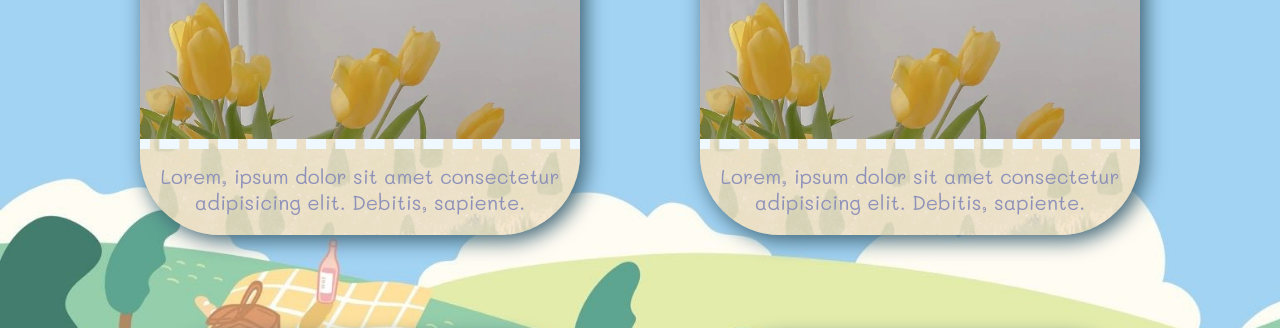
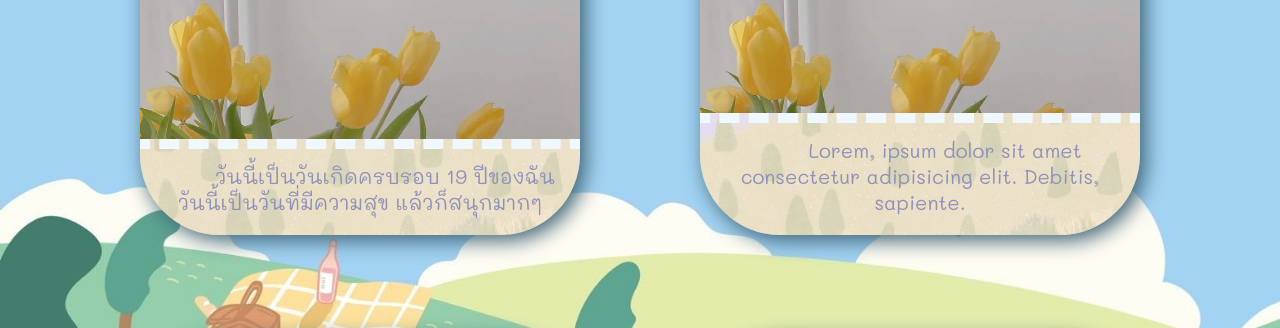
Before and after one commit to Tangmo13/Project-Diary, a plain HTML site: page html/home.html in a window 1280 px wide. Shown: the part 472-800 px from the top of the page. Drawn offline with Linux system fonts and the light colour scheme.

Commit message:
ver5naja

```diff
--- a/css/home.css
+++ b/css/home.css
@@ -94,6 +94,7 @@ nav {
     text-align: center;
     padding: 4px 0 20px;
     margin: 0 1em;
+    text-indent: 50px;
 }
 
 .topic {
--- a/html/home.html
+++ b/html/home.html
@@ -44,7 +44,7 @@
                     <div class="image_container">
                         <img src="../images/download.jfif" width="1080px" height="2337px" id="image_1" alt="background">
                     </div>
-                    <p class="description">Lorem, ipsum dolor sit amet consectetur adipisicing elit. Debitis, sapiente.</p>
+                    <p class="description">วันนี้เป็นวันเกิดครบรอบ 19 ปีของฉัน วันนี้เป็นวันที่มีความสุข แล้วก็สนุกมากๆ</p>
                 </a>
             </div>
             <div class="content_card">
```
Also changed, not shown: html/diary1.html (+1 -1 lines), html/summary.html (+1 -1 lines), images/B-day.jpg (added), images/cafe.jpg (added), images/cafe2.jpg (added), images/halloween.jpg (added), images/japan-cafe.jpg (added), images/sea.jpg (added).
